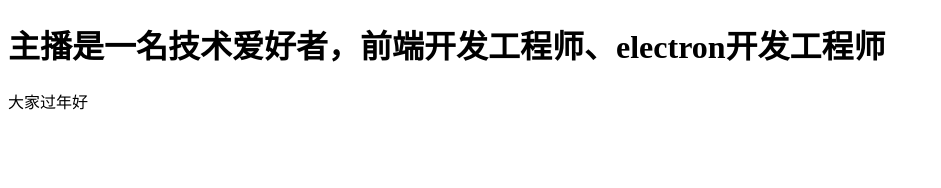
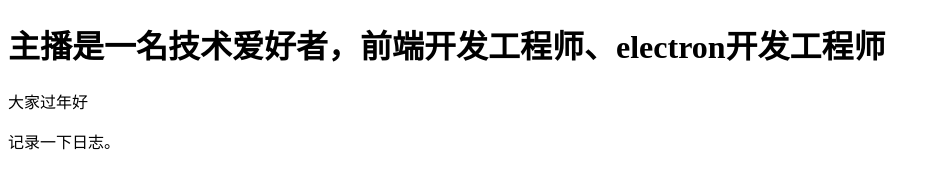
Before and after one commit to xieerduos/git-learn, a plain HTML site: page index.html in a window 1280 px wide. Shown: the whole page, without its empty margins (0-941 px from the left). Drawn offline with Linux system fonts and the light colour scheme.

Commit message:
feat: 增加记录日志文本

```diff
--- a/index.html
+++ b/index.html
@@ -9,5 +9,6 @@
   <body>
     <h1>主播是一名技术爱好者，前端开发工程师、electron开发工程师</h1>
     <p>大家过年好</p>
+    <div class="log-container">记录一下日志。</div>
   </body>
 </html>
```
Also changed, not shown: test.txt.
